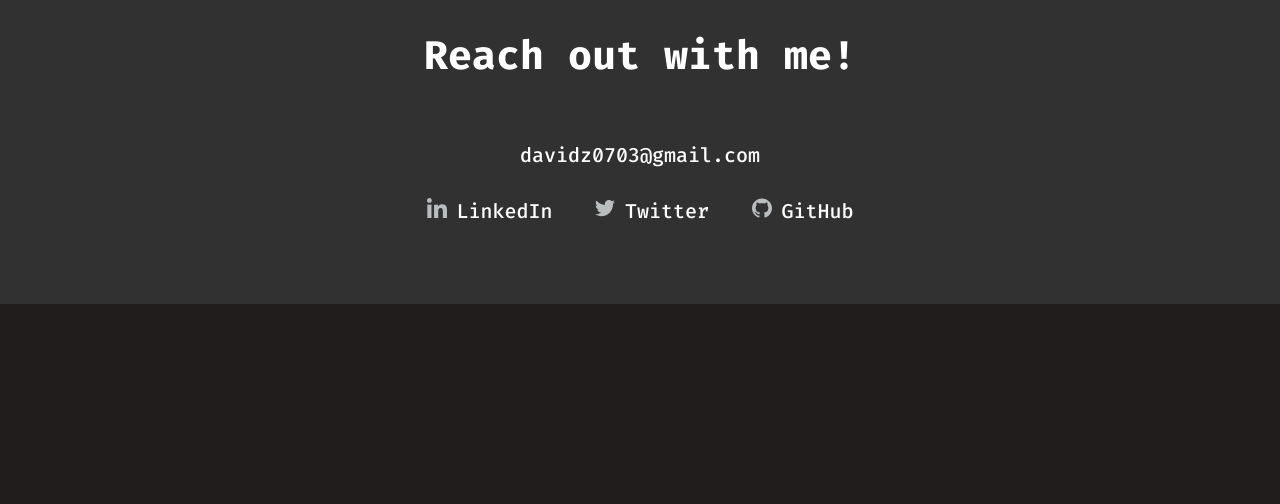
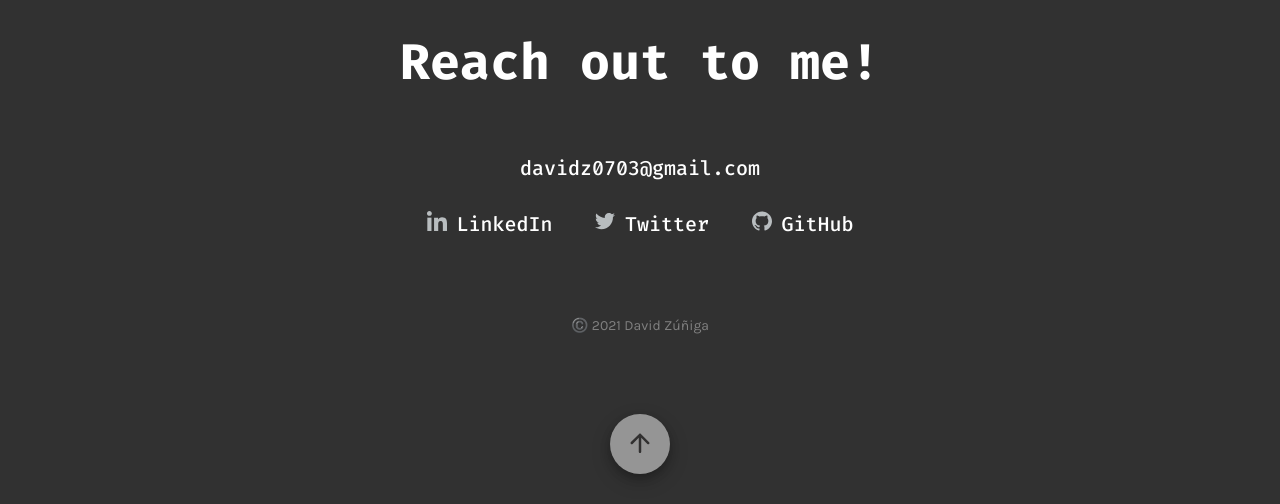
Before and after one commit to daveed07/portfolio, a plain HTML site: page index.html in a window 1280 px wide. Shown: the part 3147-3651 px from the top of the page. Before the commit the page ends 3451 px from the top, so only its background shows below. Drawn offline with Linux system fonts and the light colour scheme.

Commit message:
footer section finished

```diff
--- a/index.html
+++ b/index.html
@@ -84,7 +84,7 @@
   <section class="contact-section">
     <img src="https://logikcargo.com/wp-content/uploads/2021/04/logikCargoMmn.svg" alt="">
     <div class="contact-section__title-container">
-      <h2 class="contact-title">Reach out with me!</h2>
+      <h2 class="contact-title">Reach out to me!</h2>
     </div>
     <div class="contact-section__email-container">
       <a href=""><p class="contact-email">davidz0703@gmail.com</p></a>
@@ -95,5 +95,9 @@
       <a href=""><img src="./Assets/github.svg" alt="">GitHub</a>
     </div>
   </section>
+  <footer class="footer">
+    <p>©️ 2021 David Zúñiga</p>
+    <button><img src="./Assets/arrow_upward.svg" alt=""></button>
+  </footer>
 </body>
 </html>
--- a/style.css
+++ b/style.css
@@ -145,7 +145,7 @@ html {
 }
 .contact-title {
   font-family: 'Fira Code', monospace;
-  font-size: 4rem;
+  font-size: 5rem;
   color: white;
 }
 .contact-section__email-container {
@@ -182,3 +182,29 @@ html {
 .contact-section__sm:hover a {
   filter: invert(34%) sepia(95%) saturate(6607%) hue-rotate(267deg) brightness(91%) contrast(95%);
 }
+.footer {
+  background: #313131;
+  text-align: center;
+}
+.footer p {
+  font-family: 'Karla', sans-serif;
+  font-size: 1.4rem;
+  color: grey;
+}
+.footer button {
+  margin: 80px 0 30px;
+  width: 60px;
+  height: 60px;
+  border-radius: 100px;
+  border: none;
+  background-color: rgba(250, 250, 250, 0.5);
+  box-shadow: 0 7px 20px 0 rgb(0 0 0 / 20%), 0 4px 10px 0 rgb(0 0 0 / 20%);
+  cursor: pointer;
+}
+.footer button:hover {
+  background-color: rgba(138, 43, 226, 1);
+}
+.footer button img {
+  width: 30px;
+  filter: invert(13%) sepia(6%) saturate(136%) hue-rotate(314deg) brightness(95%) contrast(83%);
+}
```
Also changed, not shown: Assets/arrow_upward.svg (added).
